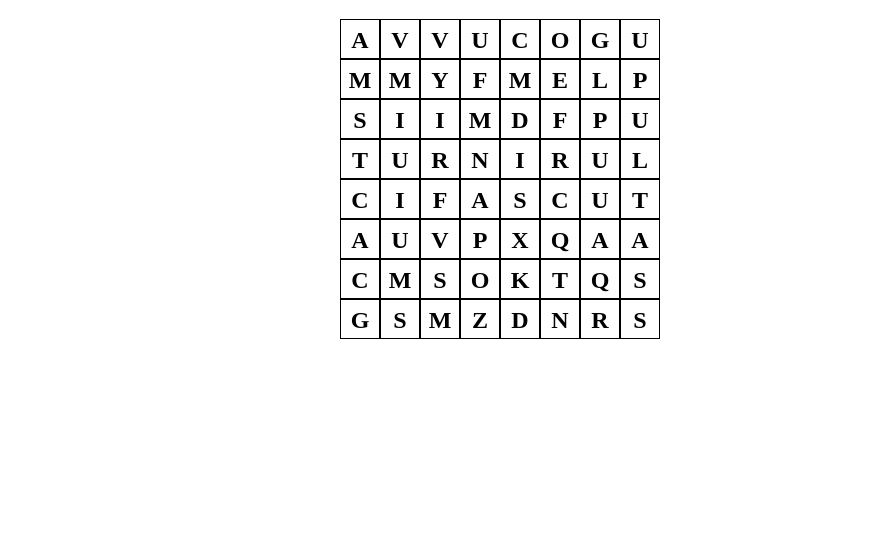
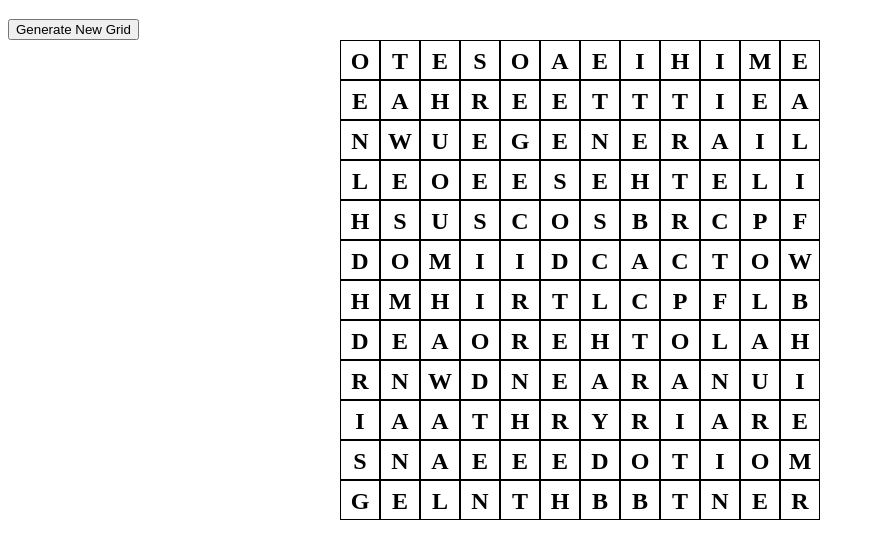
Before and after one commit to rsparkyc/wordsearch, a Gatsby site: page / in a window 1280 px wide. Shown: the part 61-620 px from the top of the page, without its empty margins (0-875 px from the left). Built offline with nearby package versions, Linux system fonts and the light colour scheme; Gatsby itself is replaced by a stand-in of ours.

Commit message:
actually makes word searches containing a fixed number of words

```diff
--- a/src/components/WordSearch.js
+++ b/src/components/WordSearch.js
@@ -1,35 +1,33 @@
-import React, { useState, useEffect } from "react";
+import React, { useState } from 'react';
+import { generateGrid } from '../utils/helpers';
 import "../styles.css";
 
+
 const WordSearch = () => {
-  const [grid, setGrid] = useState([]);
+  const gridSize = 12;
+  const [grid, setGrid] = useState(generateGrid(12));
 
-  useEffect(() => {
-    // Generate grid code
-    const newGrid = [];
-    for (let i = 0; i < 8; i++) {
-      const row = [];
-      for (let j = 0; j < 8; j++) {
-        row.push(String.fromCharCode(Math.floor(Math.random() * 26) + 65));
+  const handleClick = () => {
+    setGrid(generateGrid(12));
   }
-      newGrid.push(row);
-    }
-    setGrid(newGrid);
-  }, []);
 
   return (
+    <div>
+      <button onClick={handleClick}>Generate New Grid</button>
       <div className="wordsearch">
-      {grid.map((row, rowIndex) => (
-        <div key={rowIndex} className="row">
-          {row.map((letter, colIndex) => (
-            <div key={`${rowIndex}-${colIndex}`} className="cell">
-              {letter}
+        {grid.map((row, i) => (
+          <div key={`row-${i}`} className="row">
+            {row.map((cell, j) => (
+              <div key={`cell-${i}-${j}`} className="cell">
+                {cell}
               </div>
             ))}
           </div>
         ))}
       </div>
+    </div>
   );
+
 };
 
 export default WordSearch;
--- a/src/styles.css
+++ b/src/styles.css
@@ -19,4 +19,5 @@
   font-weight: bold;
   border: 1px solid #000;
   float: left;
+  text-transform: uppercase;
 }
--- /dev/null
+++ b/src/utils/helpers.js
@@ -0,0 +1,168 @@
+function generateGrid(gridSize) {
+  const grid = [];
+  for (let i = 0; i < gridSize; i++) {
+    grid.push([]);
+    for (let j = 0; j < gridSize; j++) {
+      grid[i].push("");
+    }
+  }
+
+  for (var i = 0; i < 5; i++) {
+    const word = getWordsForGame().validWords[i];
+    let insertResponse = tryToInsertWord(grid, word);
+    if (insertResponse) {
+      console.log("inserted");
+    }
+    else {
+      console.log("not inserted");
+    }
+  }
+  fillGridWithRandomLetters(grid);
+
+  return grid;
+}
+
+function fillGridWithRandomLetters(grid) {
+  const rows = grid.length;
+  const cols = grid[0].length;
+  for (let i = 0; i < rows; i++) {
+    for (let j = 0; j < cols; j++) {
+      if (grid[i][j] === '') {
+        grid[i][j] = randomLetter();
+      }
+    }
+  }
+}
+
+
+function generateInsertionPoints(grid, word, direction) {
+  const [dx, dy] = direction;
+  const insertionPoints = [];
+
+  // Find the minimum and maximum x and y values where we can insert the word
+  let minX = dx > 0 ? 0 : Math.abs(dx) * (word.length - 1);
+  let maxX = dx < 0 ? grid.length - 1 : grid.length - 1 - Math.abs(dx) * (word.length - 1);
+  let minY = dy > 0 ? 0 : Math.abs(dy) * (word.length - 1);
+  let maxY = dy < 0 ? grid[0].length - 1 : grid[0].length - 1 - Math.abs(dy) * (word.length - 1);
+
+  // Generate an array of possible insertion points in random order
+  for (let x = minX; x <= maxX; x++) {
+    for (let y = minY; y <= maxY; y++) {
+      insertionPoints.push([x, y]);
+    }
+  }
+  return shuffleArray(insertionPoints);
+}
+
+// Function to shuffle an array in place
+function shuffleArray(arr) {
+  for (let i = arr.length - 1; i > 0; i--) {
+    const j = Math.floor(Math.random() * (i + 1));
+    [arr[i], arr[j]] = [arr[j], arr[i]];
+  }
+  return arr;
+}
+
+function tryToInsertWord(grid, word) {
+  const randomDirections = getRandomDirections();
+
+  for (const direction of randomDirections) {
+    const insertionPoints = generateInsertionPoints(grid, word, direction);
+    for (let i = 0; i < insertionPoints.length; i++) {
+      const [x, y] = insertionPoints[i];
+
+      if (canInsertWord(grid, word, x, y, direction)) {
+        insertWord(grid, word, x, y, direction);
+        return true;
+      }
+    }
+  }
+
+  return false;
+}
+
+function canInsertWord(grid, word, x, y, direction) {
+  const [dx, dy] = direction;
+  for (let i = 0; i < word.length; i++) {
+    const row = x + i * dx;
+    const col = y + i * dy;
+    if (grid[row][col] !== '' && grid[row][col] !== word[i]) {
+      return false;
+    }
+  }
+  return true;
+}
+
+function insertWord(grid, word, x, y, direction) {
+  const [dx, dy] = direction;
+  for (let i = 0; i < word.length; i++) {
+    const row = x + i * dx;
+    const col = y + i * dy;
+    grid[row][col] = word[i];
+  }
+}
+
+function getWordsForGame() {
+  const validWords = ["these", "are", "the", "awesome", "words"];
+  const blockedWords = ["ANGULAR", "VUE", "TYPESCRIPT", "REDUX", "MOBX"];
+  return { validWords, blockedWords };
+}
+
+function getRandomDirections() {
+  const directions = [
+    [-1, -1], [-1, 0], [-1, 1],
+    [0,  -1],          [0,  1],
+    [1,  -1], [1,  0], [1,  1]
+  ];
+
+  return shuffleArray(directions);
+}
+
+function randomLetter() {
+  const letterFrequencies = [
+    { letter: 'e', frequency: 12.02 },
+    { letter: 't', frequency: 9.10 },
+    { letter: 'a', frequency: 8.12 },
+    { letter: 'o', frequency: 7.68 },
+    { letter: 'i', frequency: 7.31 },
+    { letter: 'n', frequency: 6.95 },
+    { letter: 's', frequency: 6.28 },
+    { letter: 'r', frequency: 6.02 },
+    { letter: 'h', frequency: 5.92 },
+    { letter: 'd', frequency: 4.32 },
+    { letter: 'l', frequency: 3.98 },
+    { letter: 'u', frequency: 2.88 },
+    { letter: 'c', frequency: 2.71 },
+    { letter: 'm', frequency: 2.61 },
+    { letter: 'f', frequency: 2.30 },
+    { letter: 'y', frequency: 2.11 },
+    { letter: 'w', frequency: 2.09 },
+    { letter: 'g', frequency: 2.03 },
+    { letter: 'p', frequency: 1.82 },
+    { letter: 'b', frequency: 1.49 },
+    { letter: 'v', frequency: 1.11 },
+    { letter: 'k', frequency: 0.69 },
+    { letter: 'x', frequency: 0.17 },
+    { letter: 'q', frequency: 0.11 },
+    { letter: 'j', frequency: 0.10 },
+    { letter: 'z', frequency: 0.07 }
+  ];
+
+  // Get a random number between 0 and 1
+  const randomNumber = Math.random();
+
+  // Iterate through the letter frequencies and find the letter that corresponds to the random number
+  let cumulativeFrequency = 0;
+  for (let i = 0; i < letterFrequencies.length; i++) {
+    cumulativeFrequency += letterFrequencies[i].frequency / 100;
+    if (randomNumber <= cumulativeFrequency) {
+      return letterFrequencies[i].letter;
+    }
+  }
+}
+
+
+module.exports = {
+  generateGrid,
+  getWordsForGame,
+};
```
Lines whose indentation alone changed are shown as unchanged.
